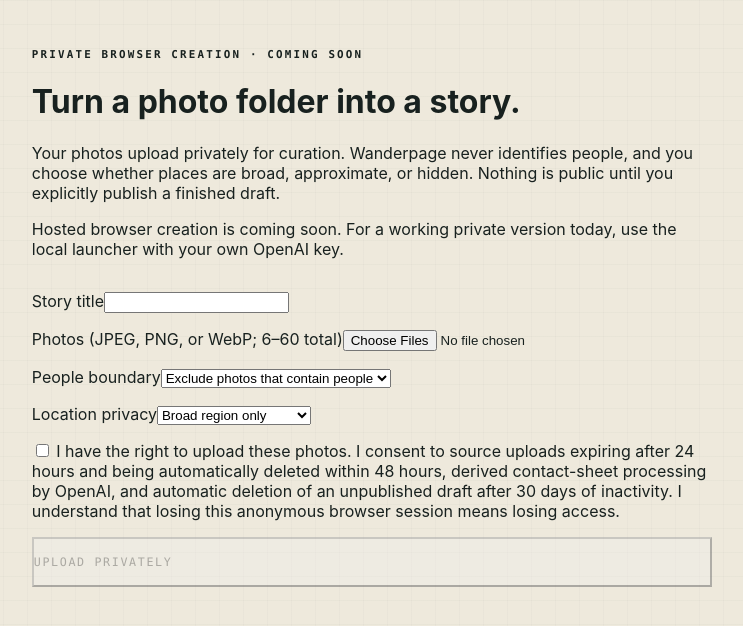
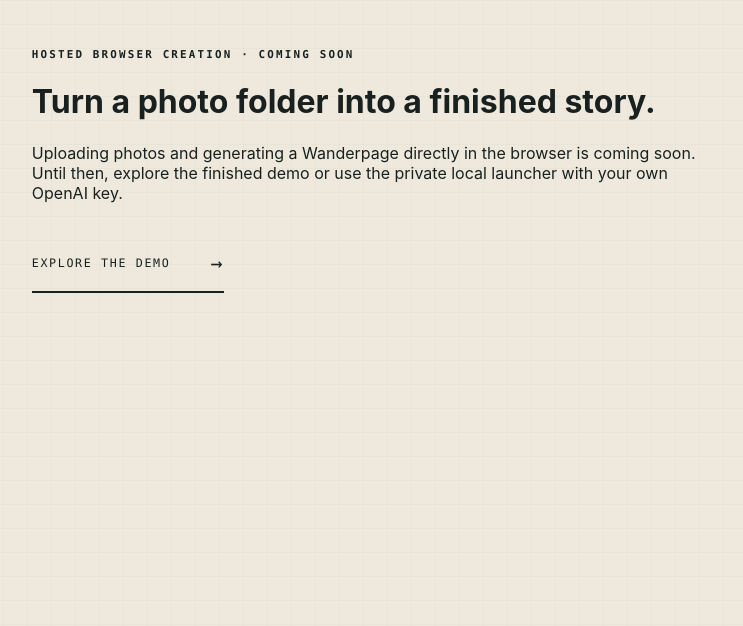
Before and after one commit to buildproven/wanderpage, a Next.js app: page /create in a window 1280 px wide. Shown: the top 626 px of the page, without its empty margins (45-788 px from the left). Built offline with nearby package versions, Linux system fonts and the light colour scheme; no server answers.

Commit message:
fix: make hosted creation page coming soon

```diff
--- a/app/create/page.tsx
+++ b/app/create/page.tsx
@@ -1,11 +1,25 @@
 import type { Metadata } from "next";
-import WebCreator from "@/components/WebCreator";
+import Link from "next/link";
 
 export const metadata: Metadata = {
-  title: "Create a story — Wanderpage",
-  description: "Privately upload travel photos and create a Wanderpage draft in your browser.",
+  title: "Create a story — coming soon — Wanderpage",
+  description: "Hosted browser creation is coming soon to Wanderpage.",
 };
 
 export default function CreatePage() {
-  return <WebCreator />;
+  return (
+    <main className="product-page" style={{ padding: "3rem 6vw", minHeight: "100vh" }}>
+      <p className="product-kicker">Hosted browser creation · Coming soon</p>
+      <h1 style={{ maxWidth: 760 }}>Turn a photo folder into a finished story.</h1>
+      <p style={{ maxWidth: 680 }}>
+        Uploading photos and generating a Wanderpage directly in the browser is coming soon. Until then, explore the finished demo or use
+        the private local launcher with your own OpenAI key.
+      </p>
+      <div style={{ display: "flex", gap: "1rem", flexWrap: "wrap", marginTop: "2rem" }}>
+        <Link href="/demo" className="product-cta">
+          Explore the demo <span>→</span>
+        </Link>
+      </div>
+    </main>
+  );
 }
--- a/components/WebCreator.tsx
+++ b/components/WebCreator.tsx
@@ -77,14 +77,11 @@ export default function WebCreator() {
 
   return (
     <main className="product-page" style={{ padding: "3rem 6vw", minHeight: "100vh" }}>
-      <p className="product-kicker">Private browser creation · Coming soon</p>
+      <p className="product-kicker">Private browser creation</p>
       <h1 style={{ maxWidth: 760 }}>Turn a photo folder into a story.</h1>
       <p style={{ maxWidth: 680 }}>
         Your photos upload privately for curation. Wanderpage never identifies people, and you choose whether places are broad, approximate,
         or hidden. Nothing is public until you explicitly publish a finished draft.
-      </p>
-      <p style={{ maxWidth: 680 }}>
-        Hosted browser creation is coming soon. For a working private version today, use the local launcher with your own OpenAI key.
       </p>
       <form
         onSubmit={event => {
```
